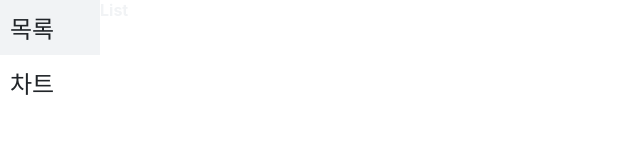
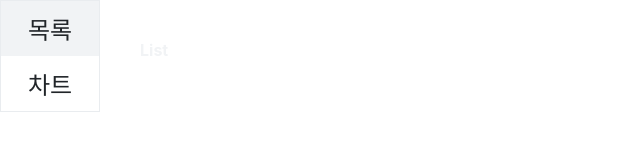
Before and after one commit to Globalkmaria/rateOfReturn, a React (Create React App) app: page / in a window 1280 px wide. Shown: the top 162 px of the page, without its empty margins (0-640 px from the left). Built offline with nearby package versions, Linux system fonts and the light colour scheme; a web font is replaced by a local one.

Commit message:
Edit - main, sidebar - layout

```diff
--- a/src/layout/GeneralLayout.tsx
+++ b/src/layout/GeneralLayout.tsx
@@ -11,7 +11,7 @@ const GeneralLayout: React.FC<GeneralLayoutProps> = ({ children }) => {
   return (
     <GeneralLayoutComponent>
       <Sidebar sidebarContent={SidebarContent} />
-      {children}
+      <MainLayoutComponent>{children}</MainLayoutComponent>
     </GeneralLayoutComponent>
   );
 };
@@ -21,3 +21,7 @@ export default GeneralLayout;
 const GeneralLayoutComponent = styled('div')`
   display: flex;
 `;
+
+const MainLayoutComponent = styled('main')`
+  margin: 40px;
+`;
--- a/src/layout/Sidebar.tsx
+++ b/src/layout/Sidebar.tsx
@@ -44,11 +44,19 @@ type MenuProps = { selected: boolean };
 
 const SidebarComponent = styled('nav')`
   width: 100px;
+  height: fit-content;
+  border: 1px solid ${({ theme }) => theme.colors.grey200};
 `;
+
 const Menu = styled('li')<MenuProps>`
-  margin: auto;
   padding: 10px;
   background: ${({ theme, selected }) =>
     selected ? theme.colors.grey100 : 'none'};
+  transition: '200ms';
   font-size: 1.5rem;
+  text-align: center;
+
+  &:hover {
+    background: ${({ theme }) => theme.colors.grey100};
+  }
 `;
```
